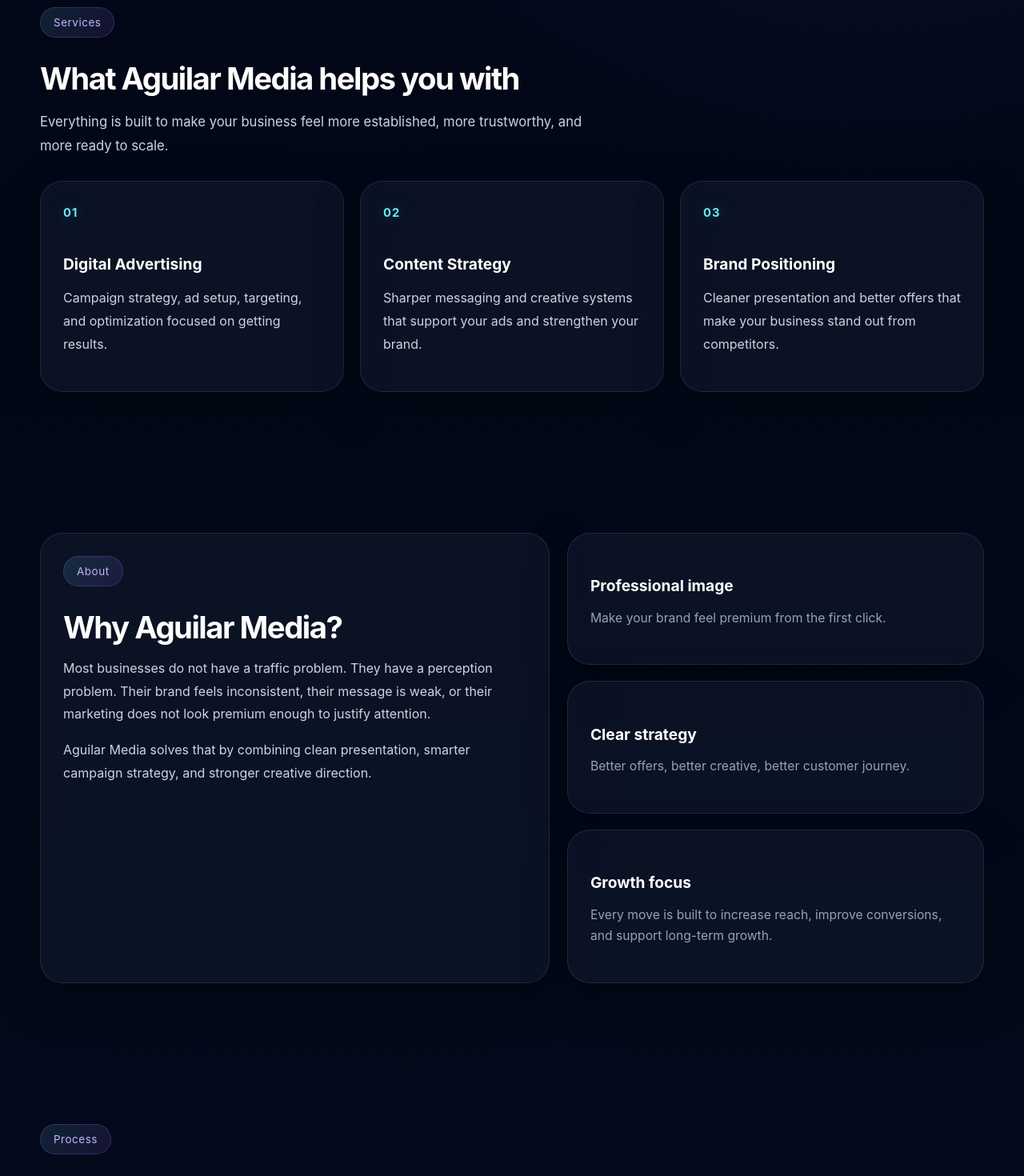
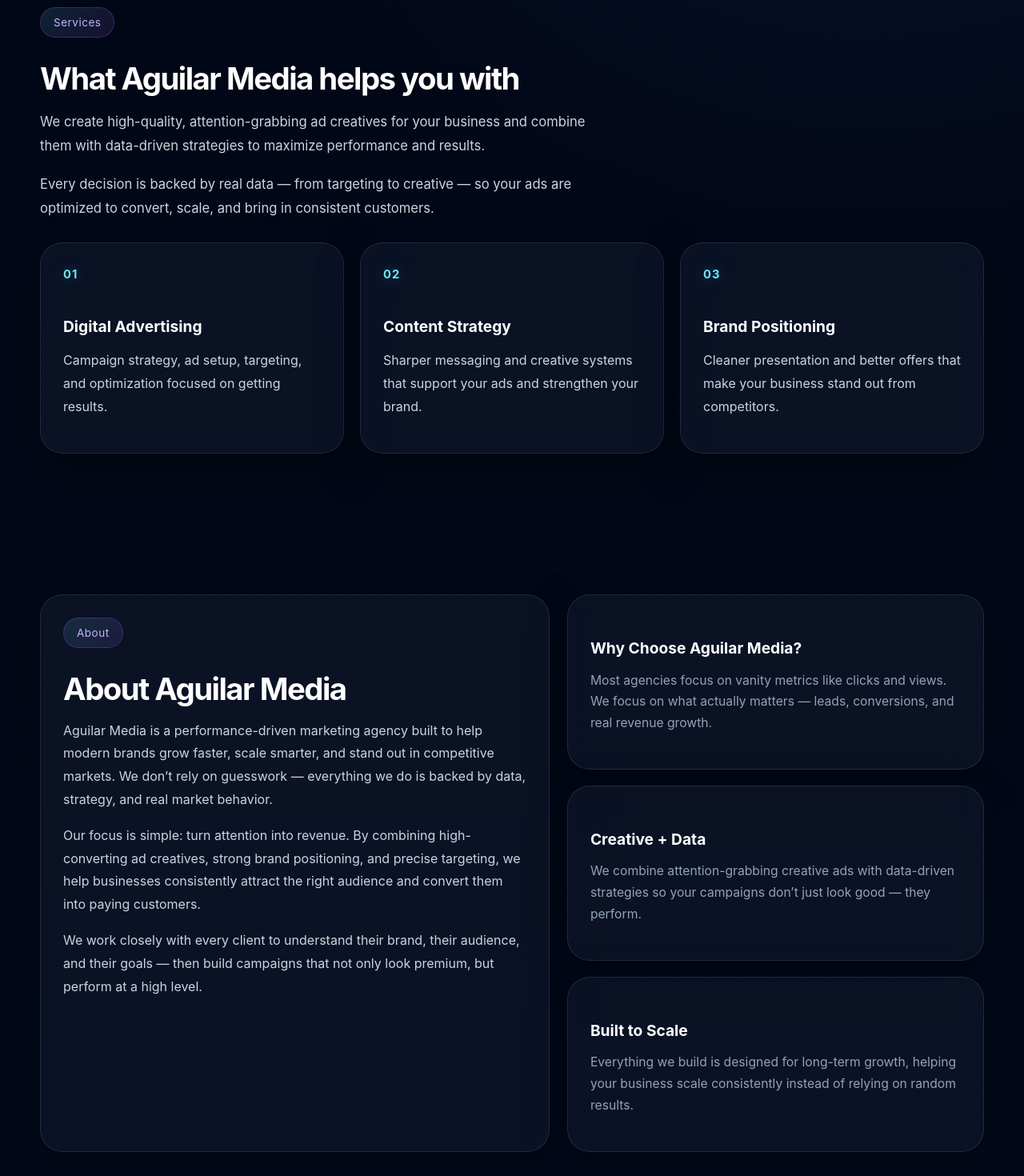
Before and after one commit to AguilarMedia/Aguilar-Media, a Next.js app: page / in a window 1280 px wide. Shown: the part 1160-2630 px from the top of the page at 80% size. Built offline with nearby package versions, Linux system fonts and the light colour scheme.

Commit message:
Update page.js

```diff
--- a/app/page.js
+++ b/app/page.js
@@ -76,8 +76,10 @@
               <span className="eyebrow">Services</span>
               <h3>What Aguilar Media helps you with</h3>
               <p>
-                Everything is built to make your business feel more established, more trustworthy,
-                and more ready to scale.
+                We create high-quality, attention-grabbing ad creatives for your business and combine them with data-driven strategies to maximize performance and results.
+              </p>
+              <p>
+                Every decision is backed by real data — from targeting to creative — so your ads are optimized to convert, scale, and bring in consistent customers.
               </p>
             </div>
 
@@ -103,29 +105,35 @@
           <section id="about" className="section container two-col">
             <div className="glass-card about-main fade-in-up">
               <span className="eyebrow">About</span>
-              <h3>Why Aguilar Media?</h3>
+              <h3>About Aguilar Media</h3>
               <p>
-                Most businesses do not have a traffic problem. They have a perception problem. Their
-                brand feels inconsistent, their message is weak, or their marketing does not look premium
-                enough to justify attention.
+                Aguilar Media is a performance-driven marketing agency built to help modern brands grow faster, scale smarter, and stand out in competitive markets. We don’t rely on guesswork — everything we do is backed by data, strategy, and real market behavior.
               </p>
               <p>
-                Aguilar Media solves that by combining clean presentation, smarter campaign strategy,
-                and stronger creative direction.
+                Our focus is simple: turn attention into revenue. By combining high-converting ad creatives, strong brand positioning, and precise targeting, we help businesses consistently attract the right audience and convert them into paying customers.
+              </p>
+              <p>
+                We work closely with every client to understand their brand, their audience, and their goals — then build campaigns that not only look premium, but perform at a high level.
               </p>
             </div>
             <div className="about-stack">
               <div className="glass-card fade-in-up delay-1">
-                <h4>Professional image</h4>
-                <p>Make your brand feel premium from the first click.</p>
+                <h4>Why Choose Aguilar Media?</h4>
+                <p>
+                  Most agencies focus on vanity metrics like clicks and views. We focus on what actually matters — leads, conversions, and real revenue growth.
+                </p>
               </div>
               <div className="glass-card fade-in-up delay-2">
-                <h4>Clear strategy</h4>
-                <p>Better offers, better creative, better customer journey.</p>
+                <h4>Creative + Data</h4>
+                <p>
+                  We combine attention-grabbing creative ads with data-driven strategies so your campaigns don’t just look good — they perform.
+                </p>
               </div>
               <div className="glass-card fade-in-up delay-3">
-                <h4>Growth focus</h4>
-                <p>Every move is built to increase reach, improve conversions, and support long-term growth.</p>
+                <h4>Built to Scale</h4>
+                <p>
+                  Everything we build is designed for long-term growth, helping your business scale consistently instead of relying on random results.
+                </p>
               </div>
             </div>
           </section>
```
